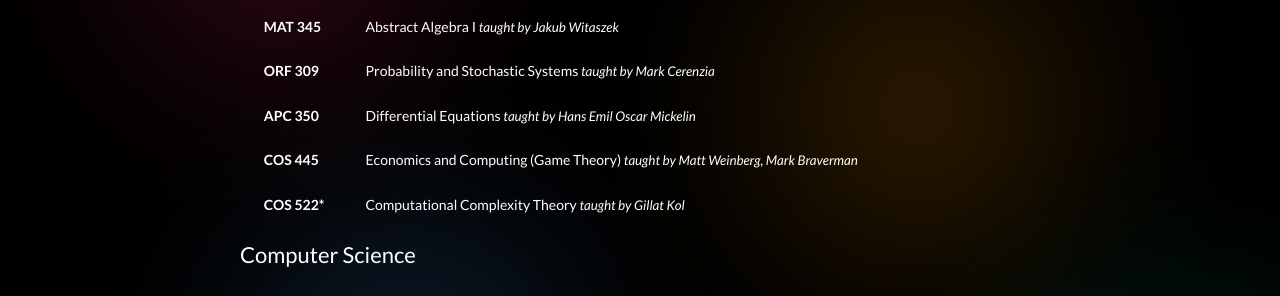
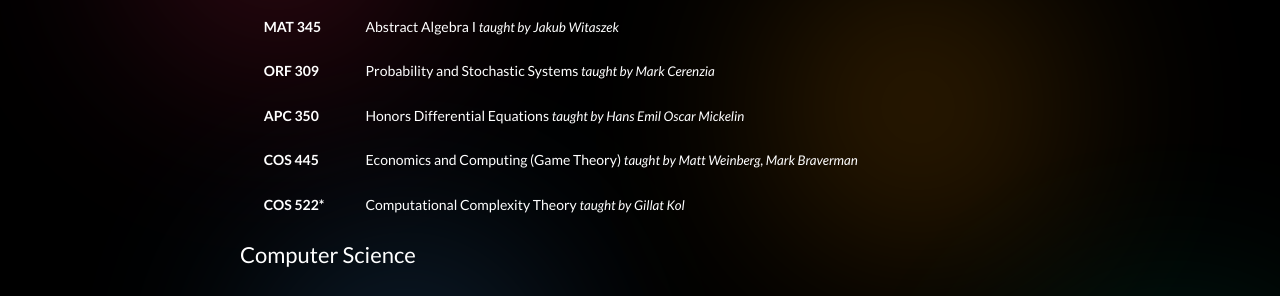
Before and after one commit to kiaghods/kiaghods-neowebsite, a Jekyll site: the page built from courses.html, in a window 1280 px wide. Shown: the part 313-609 px from the top of the page. Built offline with Jekyll 4.4.1, drawn with Linux system fonts in a browser that asks for light colours.

Commit message:
updated courses page

```diff
--- a/courses.html
+++ b/courses.html
@@ -35,7 +35,7 @@ permalink: /courses
           <tr>
             <td></td>
             <td><span style="font-weight: bold;">APC 350&nbsp;&nbsp;</span></td>
-            <td>Differential Equations <span style="font-size: 10pt; font-style: italic;">taught by Hans Emil Oscar Mickelin</span></td>
+            <td>Honors Differential Equations <span style="font-size: 10pt; font-style: italic;">taught by Hans Emil Oscar Mickelin</span></td>
           </tr>
           <tr>
             <td></td>
```
